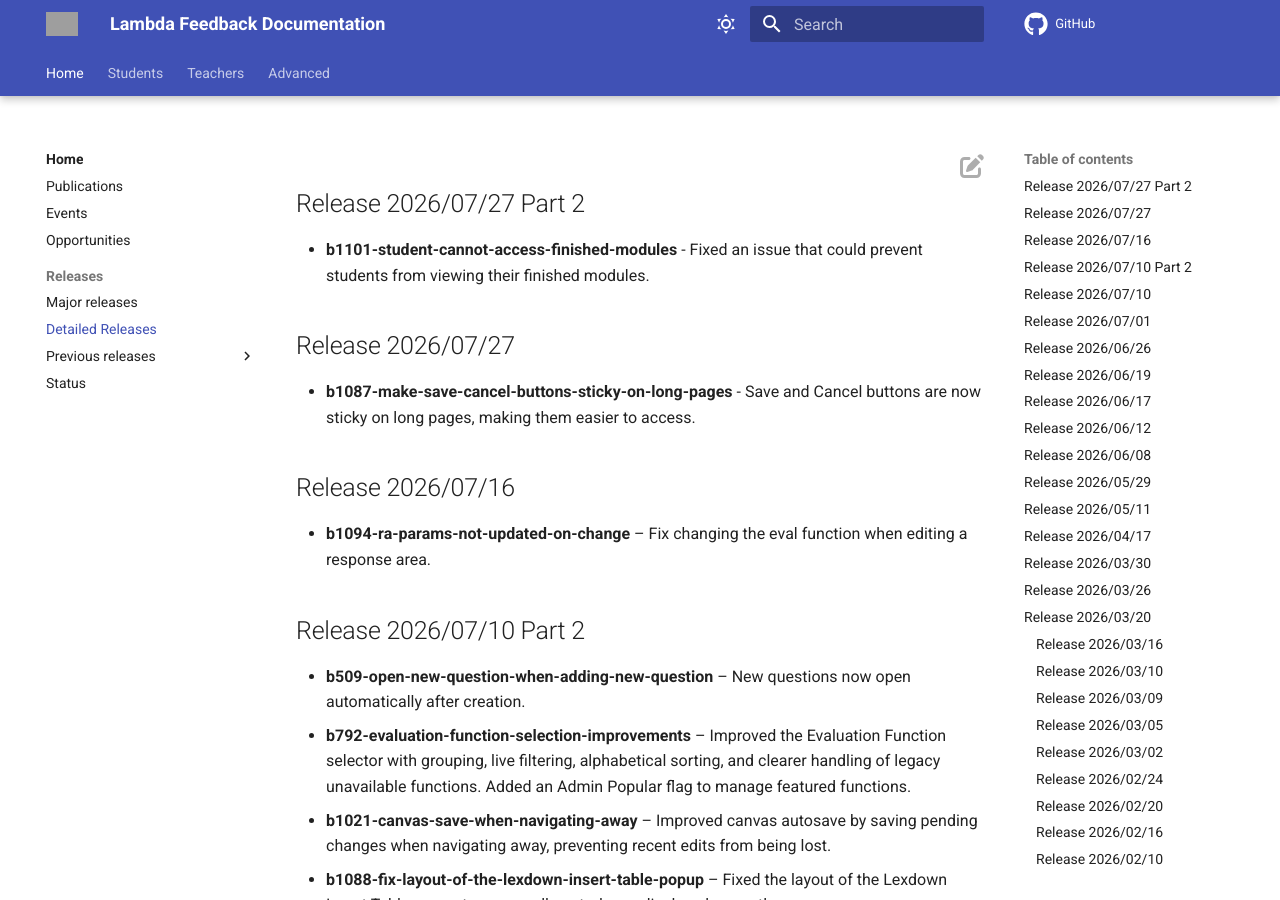
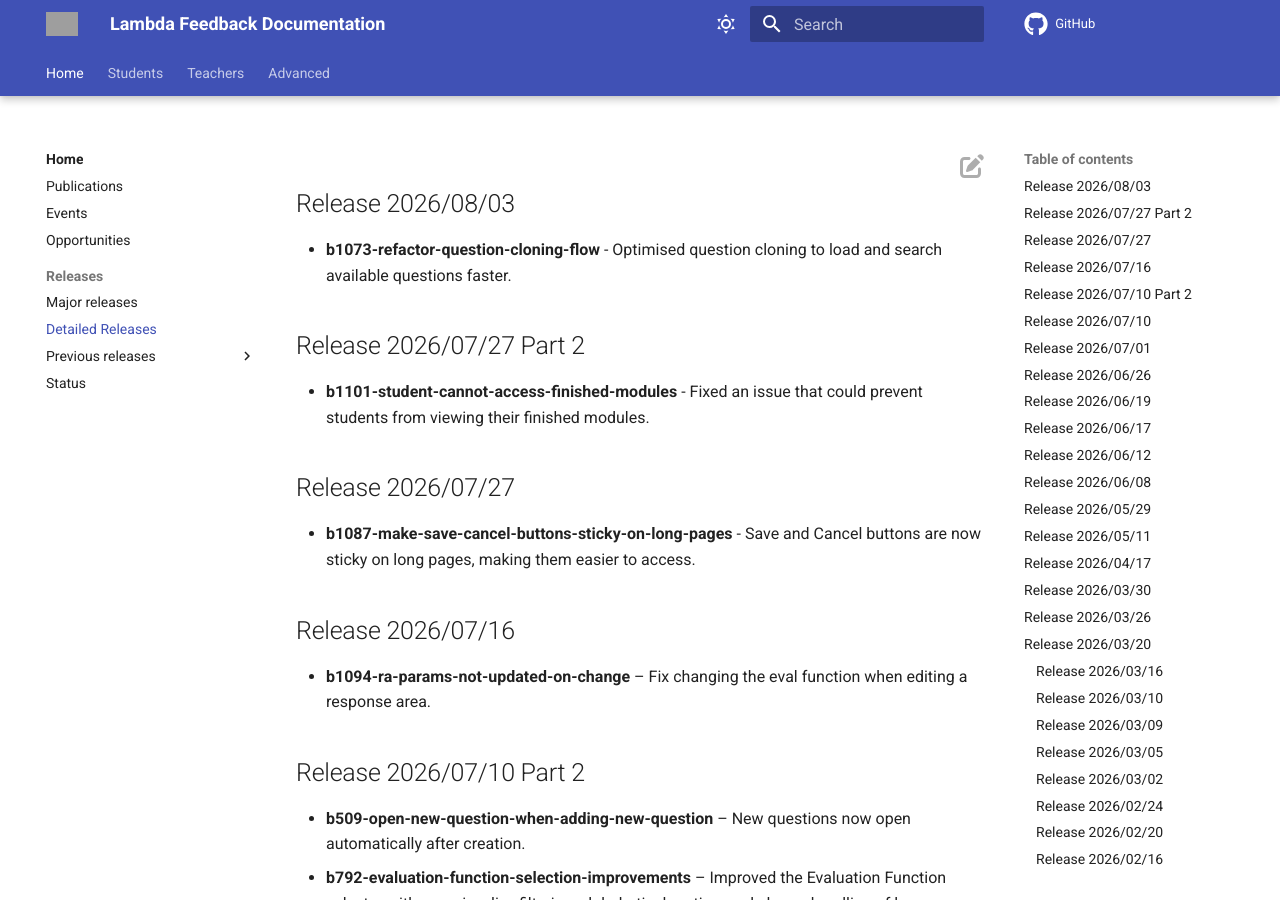
Before and after one commit to lambda-feedback/user-documentation, an MkDocs documentation site: the page built from docs/releases/detailed_releases.md, in a window 1280 px wide and 900 px high. Built offline with MkDocs 1.6.1 and Material for MkDocs 9.7.7, drawn with Linux system fonts in a browser that asks for light colours; comment, search, counter and statistics services are not loaded; grey boxes are pictures that could not be loaded.

Commit message:
Release 2026/08/03 added

```diff
--- a/docs/releases/detailed_releases.md
+++ b/docs/releases/detailed_releases.md
@@ -1,3 +1,7 @@
+## Release 2026/08/03
+
+- **b1073-refactor-question-cloning-flow** - Optimised question cloning to load and search available questions faster.
+
 ## Release 2026/07/27 Part 2
 
 - **b1101-student-cannot-access-finished-modules** - Fixed an issue that could prevent students from viewing their finished modules.
```
